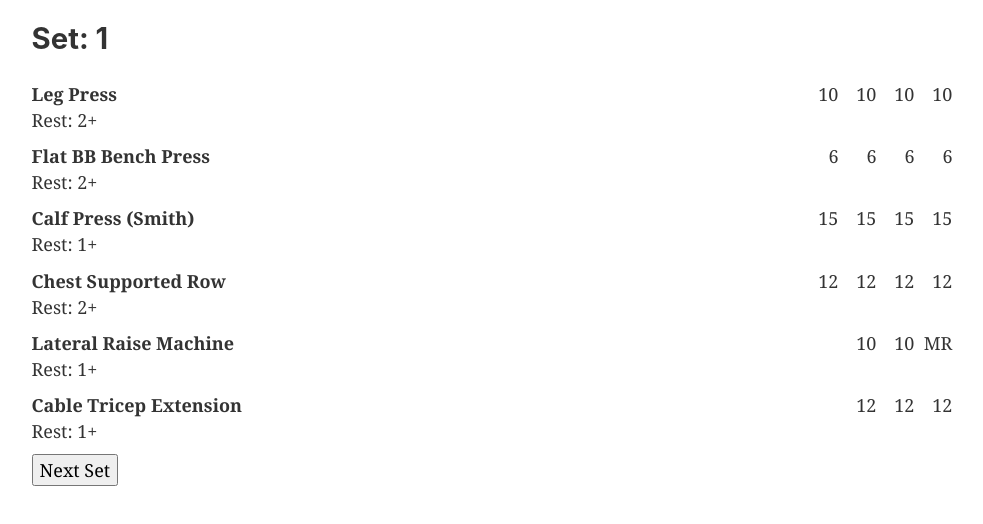
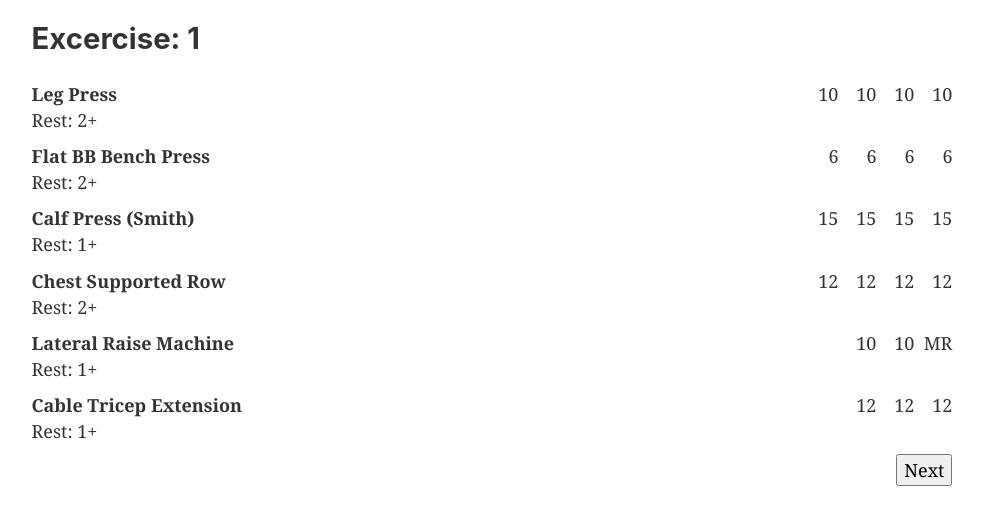
Before and after one commit to guayom/workout, a Gatsby site: page /workouts/workout-1 in a window 1280 px wide. Shown: the part 66-590 px from the top of the page, without its empty margins (148-1131 px from the left). Built offline with nearby package versions, Linux system fonts and the light colour scheme; Gatsby itself is replaced by a stand-in of ours.

Commit message:
Align buttons

```diff
--- a/src/templates/workout.js
+++ b/src/templates/workout.js
@@ -5,22 +5,34 @@ import { Row } from "../components/summary"
 export default ({ data }) => {
   const { markdownRemark } = data
   const { title, excercises } = markdownRemark.frontmatter
-  // const [excercise, setExcercise] = useState(0)
-  const [set, setSet] = useState(0)
+  const [excercise, setExcercise] = useState(0)
+  // const [set, setSet] = useState(0)
+
+  const Move = (excercise, amount) => {
+    setExcercise(excercise + amount)
+  }
 
   return (
     <Layout>
       <h1>{title}</h1>
-      <h2>Set: {set + 1}</h2>
+      <h2>Excercise: {excercise + 1}</h2>
       <div>
-        {excercises.map(ex => <Row {...ex} />)}
+        {excercises.map(ex => (
+          <Row {...ex} />
+        ))}
       </div>
-      <div style={{ display: "flex", justifyContent: "space-between" }}></div>
-      <div></div>
-      {set > 0 && <button onClick={() => setSet(set - 1)}>Previous Set</button>}
-      {set >= 0 && set < 3 && (
-        <button onClick={() => setSet(set + 1)}>Next Set</button>
-      )}
+      <div style={{ display: "flex", justifyContent: "space-between" }}>
+        <div>
+          {excercise > 0 && (
+            <button onClick={() => Move(excercise, -1)}>Previous</button>
+          )}
+        </div>
+        <div>
+          {excercise >= 0 && excercise < 3 && (
+            <button onClick={() => Move(excercise, 1)}>Next</button>
+          )}
+        </div>
+      </div>
     </Layout>
   )
 }
```
